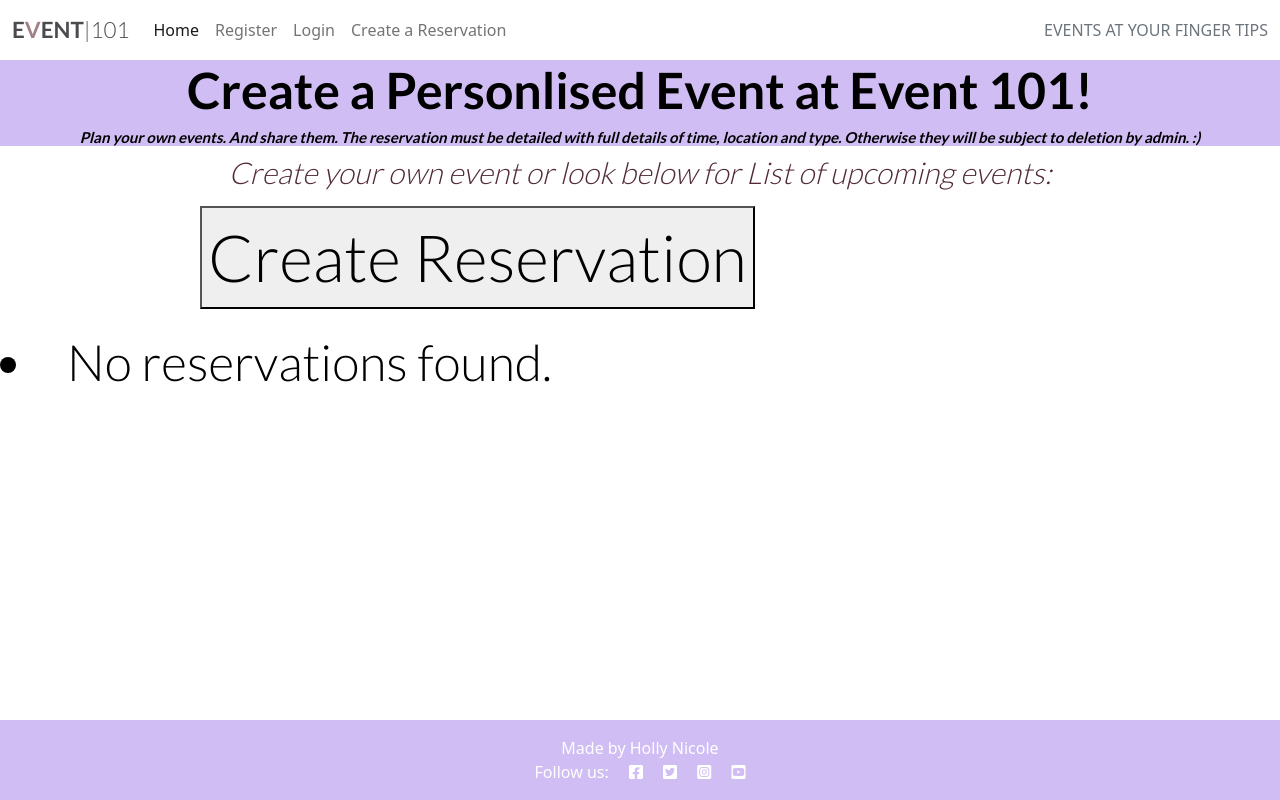
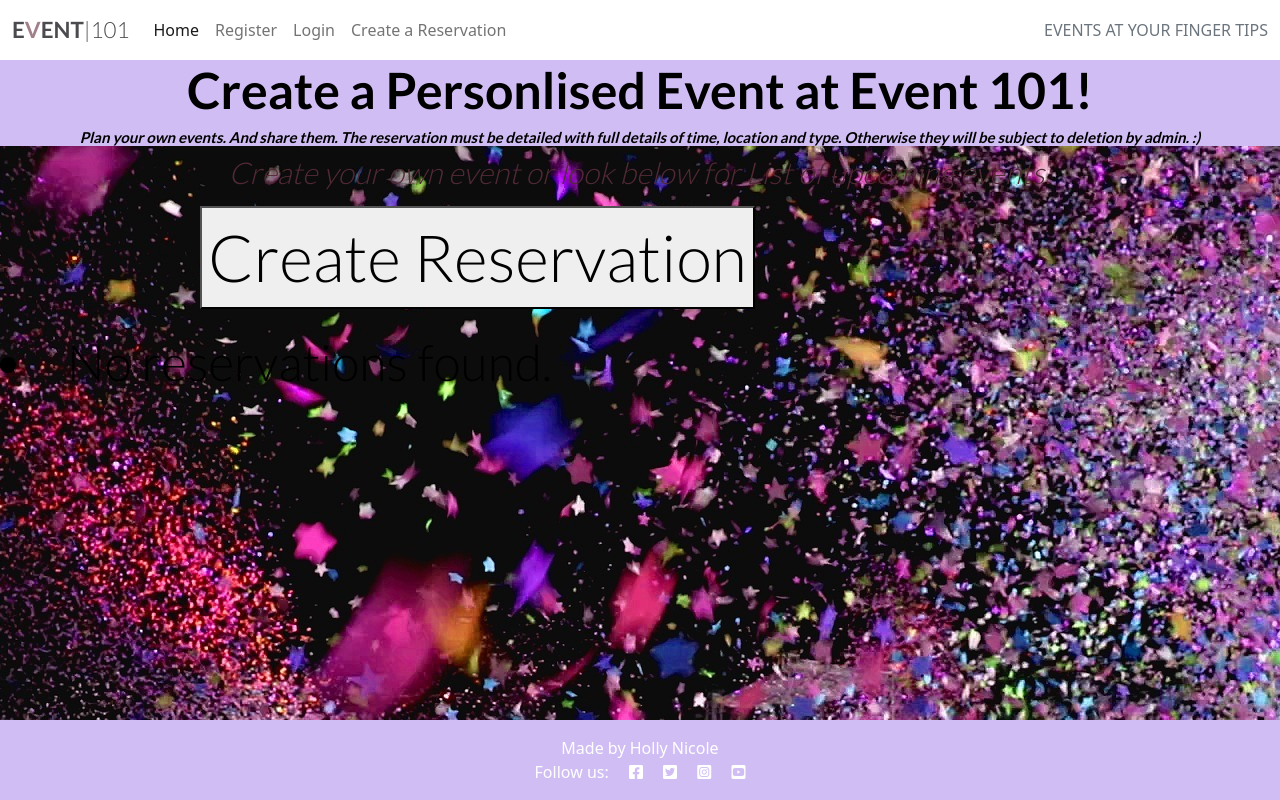
Before and after one commit to hnjw-png/DJANGOBLOG, a Django app: page / in a window 1280 px wide. Run offline with Django 3.2, Linux system fonts and the light colour scheme; data that the repository does not hold is empty; parts of the project's set-up code (start-up, migrations or seed data) failed here and were passed over.

Commit message:
add background image

```diff
--- a/static/css/style.css
+++ b/static/css/style.css
@@ -23,8 +23,7 @@
 }
 
 .main-bg {
-    background-image: url("/static/media/concert.jpg") 50% 0 no-repeat fixed;
-
+    background: url("/static/media/concert.jpg") 50% 0 no-repeat fixed;
 }
 
 .card {
```
